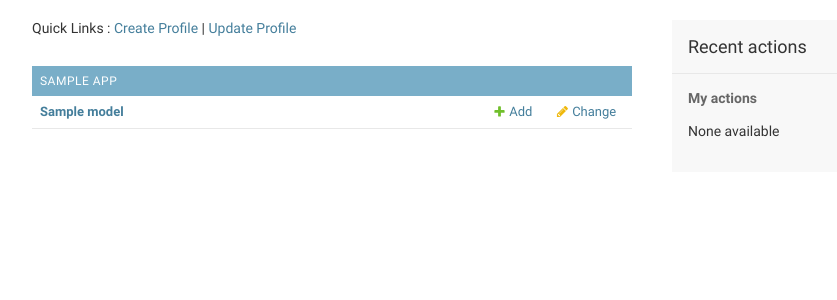
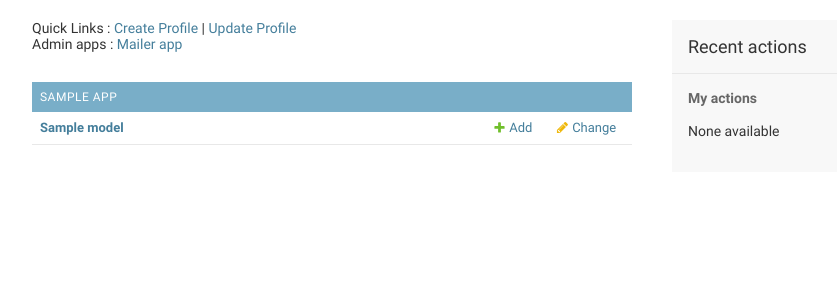
Before and after one commit to lugnitdgp/glug_website_backend, a Django app: template main/templates/admin/custom_index.html in a window 1280 px wide. Shown: the part 48-348 px from the top of the page, without its empty margins (8-845 px from the left). Run offline with Django 3.2, Linux system fonts and the light colour scheme; the template is opened without the code that fills it: most values are stand-ins (such as "Sample title", 1, 10 or a date in 2020); data that the repository does not hold is empty.

Commit message:
[UPADTE] admin index, and mailer index

```diff
--- a/mailer/templates/mailer/index.html
+++ b/mailer/templates/mailer/index.html
@@ -50,7 +50,7 @@
                     <p>
                         <strong>[{{ h.subject }}]</strong>
                         {{ h.body | truncatechars:80 }}
-                        <small> -- sent at {{ h.time }}</small>
+                        <small> -- sent at {{ h.time }} by {{ h.sent_by }}</small>
                     </p>
                     </div>
                 </li>
--- a/main/templates/admin/custom_index.html
+++ b/main/templates/admin/custom_index.html
@@ -18,6 +18,11 @@
             <th scope="row"><a href="{% url 'main:createprofile' %}">Create Profile</a></th>
             <td> | </td>
             <td scope="row"><a href="{% url 'main:changerofile' %}">Update Profile</a></td>
+        </tr>
+    </br>
+        {% trans "Admin apps : " %}
+        <tr>
+            <th scope="row"><a href="{% url 'mailer:index' %}">Mailer app</a></th>
         </tr>
     </div>
 
```
